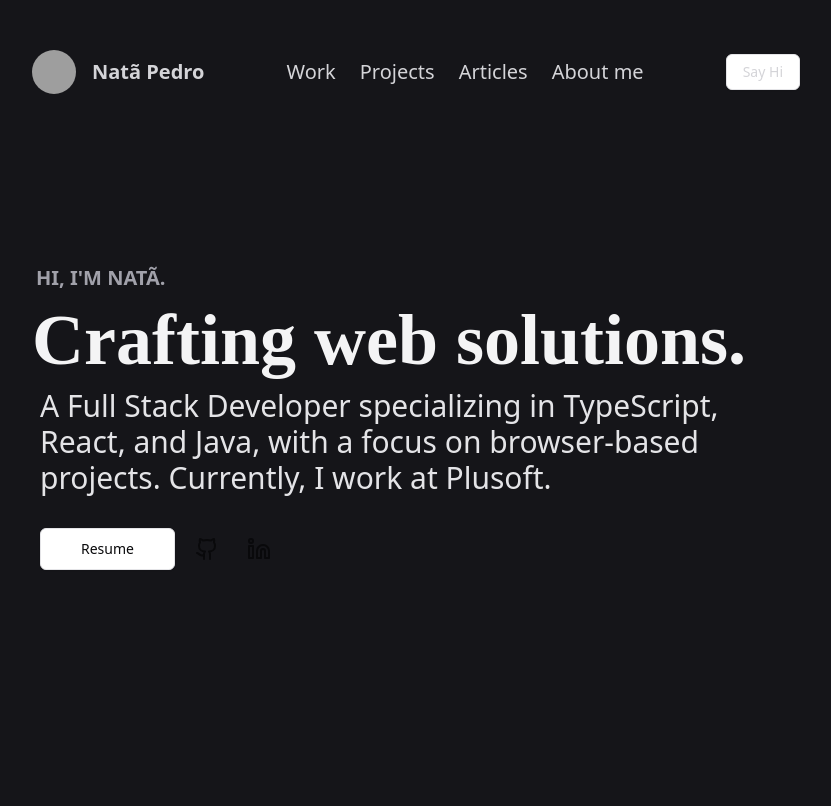
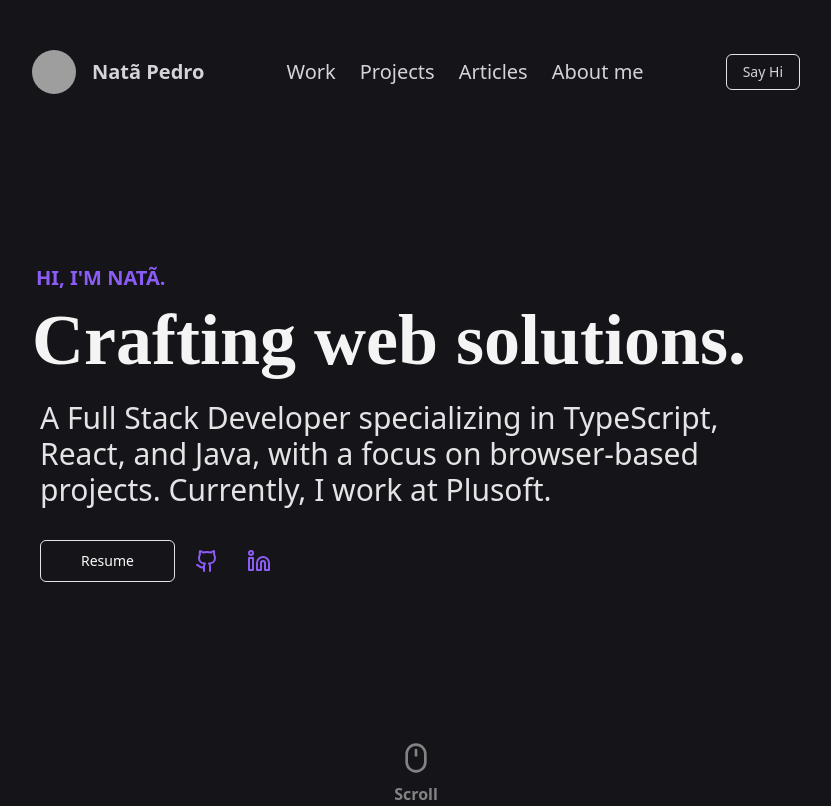
Before and after one commit to DevPedro10/Portfolio, a React (Vite) app: page / in a window 1280 px wide. Shown: the whole page, without its empty margins (224-1055 px from the left). Built offline with nearby package versions, Linux system fonts and the light colour scheme; grey boxes are pictures that could not be loaded; a web font is replaced by a local one.

Commit message:
feat: changing colors and adding scroll icon

```diff
--- a/package.json
+++ b/package.json
@@ -42,6 +42,7 @@
     "eslint-plugin-react-hooks": "^4.6.0",
     "eslint-plugin-react-refresh": "^0.4.5",
     "postcss": "^8.4.35",
+    "sass": "^1.71.1",
     "tailwindcss": "^3.4.1",
     "typescript": "^5.2.2",
     "vite": "^5.1.4"
--- /dev/null
+++ b/src/components/Main/Main.scss
@@ -0,0 +1,9 @@
+.blink {
+    animation: blinker 2s linear infinite;
+}
+
+@keyframes blinker {
+    50% {
+        opacity: 0;
+    }
+}
--- a/src/components/Main/Main.tsx
+++ b/src/components/Main/Main.tsx
@@ -1,22 +1,28 @@
-import { Github, Linkedin } from 'lucide-react'
+import { Github, Linkedin, Mouse } from 'lucide-react'
+import './Main.scss'
 
 import { Button } from '../ui/button';
 const Main = () => {
     return (
         <main className='w-3/5 mx-auto mt-40'>
             <div>
-                <p className='text-zinc-400 text-xl mb-3 ml-1 font-bold'>HI, I'M NATÃ.</p>
+                <p className='text-violet-500 text-xl mb-3 ml-1 font-bold'>HI, I'M NATÃ.</p>
                 <h1 className='text-zinc-100 text-7xl mb-3 font-leo font-semibold'>Crafting web solutions.</h1>
-                <h2 className='ml-2 text-zinc-200 text-3xl font-thin'>A Full Stack Developer specializing in TypeScript, React, and Java, with a focus on browser-based projects. Currently, I work at Plusoft.</h2>
+                <h2 className='ml-2 text-zinc-200 text-3xl font-thin mt-6'>A Full Stack Developer specializing in TypeScript, React, and Java, with a focus on browser-based projects. Currently, I work at Plusoft.</h2>
 
                 <div className='flex items-center mt-8 ml-2 gap-3'>
-                    <Button variant={"outline"} className='px-10 py-5'>Resume</Button>
-                    <Button className="px-2 py-5" variant={'ghost'}><Github /></Button>
-                    <Button className="px-2 py-5" variant={'ghost'}><Linkedin /></Button>
-
+                    <Button variant={"outline"} className='px-10 py-5 text-zinc-50'>Resume</Button>
+                    <Button className="px-2 py-5" variant={'ghost'}><Github className="text-violet-500" /></Button>
+                    <Button className="px-2 py-5" variant={'ghost'}><Linkedin className="text-violet-500" /></Button>
                 </div>
             </div>
 
+            <div className='mt-40 blink text-zinc-50'>
+                <Mouse className='mx-auto ' size={32} />
+                <p className='text-center mt-2 font-bold'>Scroll</p>
+            </div>
+
+            {/* <Section/> */}
         </main>
     )
 }
--- /dev/null
+++ b/src/components/Main/Section.tsx
@@ -0,0 +1,10 @@
+
+const Section = () => {
+    return (
+        <section className="flex gap-40">
+            <section className="border mt-20 h-96 w-1/2 rounded-md">Section</section>
+            <section className="border mt-20 h-96 w-1/2 rounded-md">Section</section>
+        </section>
+    )
+}
+export default Section;
--- a/src/components/ui/button.tsx
+++ b/src/components/ui/button.tsx
@@ -14,7 +14,7 @@ const buttonVariants = cva(
         destructive:
           "bg-destructive text-destructive-foreground shadow-sm hover:bg-destructive/90",
         outline:
-          "border border-input bg-background shadow-sm hover:bg-accent hover:text-accent-foreground",
+          "border border-input shadow-sm hover:text-accent-foreground",
         secondary:
           "bg-secondary text-secondary-foreground shadow-sm hover:bg-secondary/80",
         ghost: "hover:bg-accent hover:text-accent-foreground",
```
Also changed, not shown: 2 other files (tests, documents, lock files or other folders).
